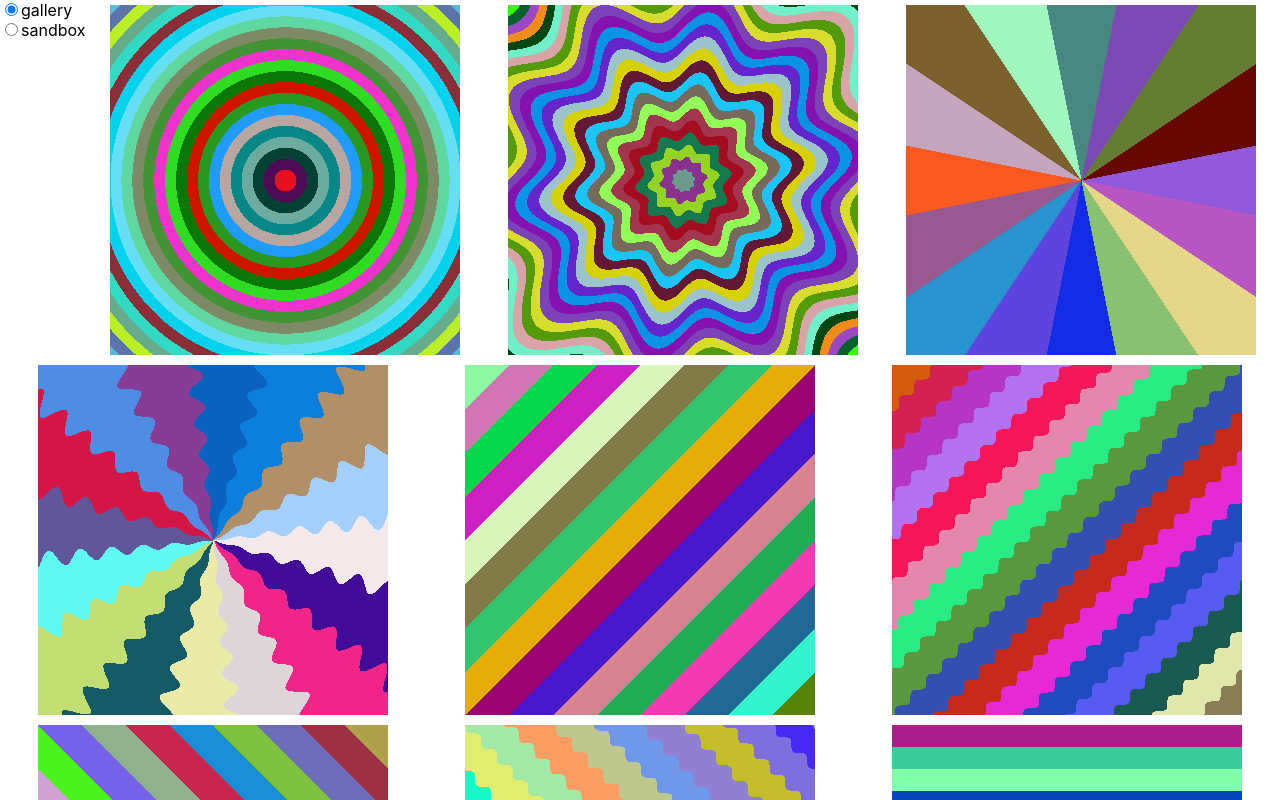
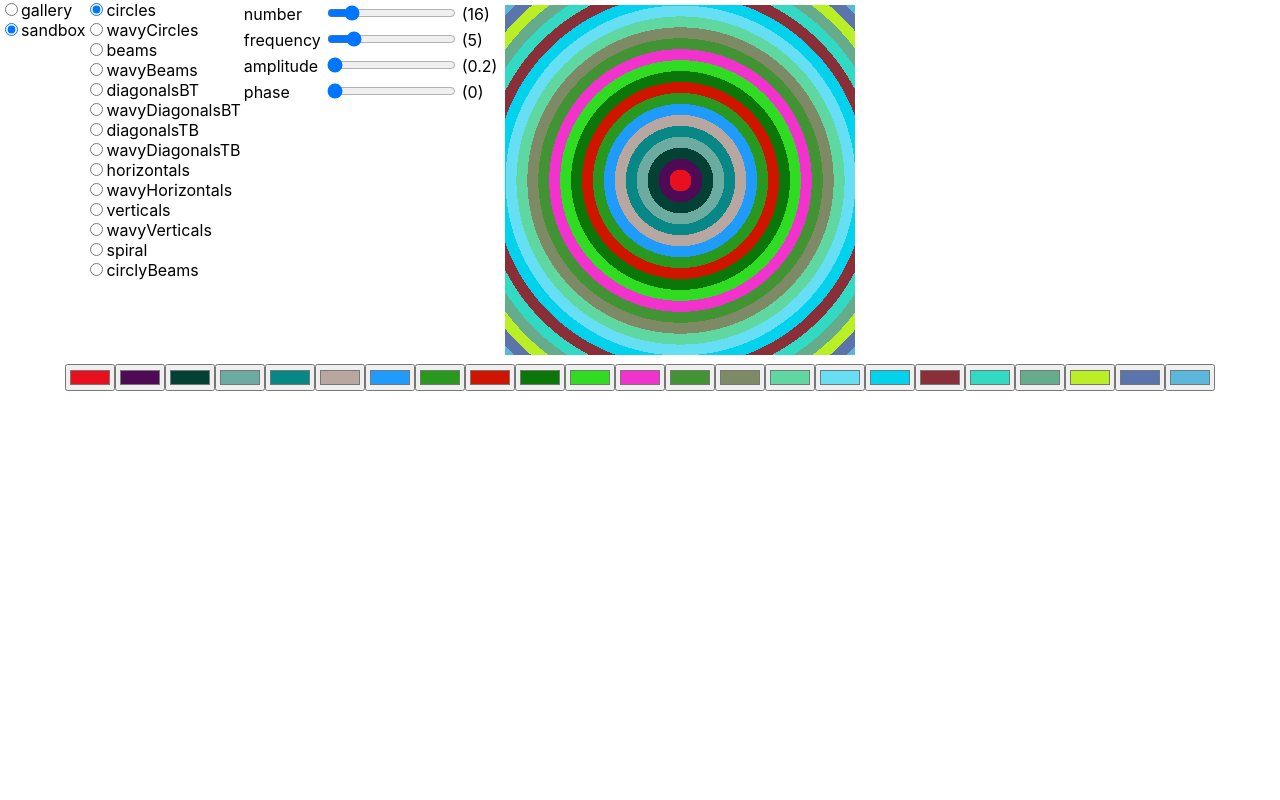
Before and after one commit to CaoimhinK/image, a React (Create React App) app: page / in a window 1280 px wide. Shown: the top 800 px of the page. Built offline with nearby package versions, Linux system fonts and the light colour scheme.

Commit message:
Done things

```diff
--- a/src/App.css
+++ b/src/App.css
@@ -6,7 +6,6 @@
 }
 
 .filter-image {
-  display: flex;
   flex: 1;
   margin: 5px;
   justify-content: center;
--- a/src/App.tsx
+++ b/src/App.tsx
@@ -1,4 +1,4 @@
-import React, {ChangeEvent, useCallback, useState} from "react"
+import React, {ChangeEvent, useCallback, useState, useEffect} from "react"
 
 import Filters, {
   mapFilters,
@@ -11,14 +11,13 @@ import Filters, {
 } from "./filters"
 import "./App.css"
 
-const createImage = (ctx: CanvasRenderingContext2D, filter: Filter, options: FilterOptions) => {
-  const colors: RGBColor[] = []
+const createImage = (ctx: CanvasRenderingContext2D, filter: Filter, options: FilterOptions, inColors?: RGBColor[]) => {
   const imageData = ctx.getImageData(0, 0, WIDTH, HEIGHT)
   for (let x = 0; x < WIDTH; x++) {
     for (let y = 0; y < HEIGHT; y++) {
       const index = (HEIGHT * y + x) << 2
-      const colorIndex = filter(x,y,options)
-      const color = getColor(colorIndex, colors)
+      const colorIndex = filter(x, y, options)
+      const color = getColor(colorIndex, inColors || [])
       imageData.data[index] = color.r
       imageData.data[index + 1] = color.g
       imageData.data[index + 2] = color.b
@@ -28,18 +27,24 @@ const createImage = (ctx: CanvasRenderingContext2D, filter: Filter, options: Fil
   ctx.putImageData(imageData, 0, 0)
 }
 
-const useImage = (filter: Filter, options: FilterOptions) => {
+type ColorState = [RGBColor[], (c: RGBColor[]) => void]
+
+const useImage = (filter: Filter, options: FilterOptions, inColorState?: ColorState, redraw?: boolean) => {
+  const localColorState = useState<RGBColor[]>([])
+  const [colors, setColors] = inColorState || localColorState
   const ref = useCallback((canvas: HTMLCanvasElement) => {
     if (canvas) {
       const ctx = canvas.getContext("2d")
-      if (ctx) createImage(ctx, filter, options)
+      const localColors = colors.concat()
+      if (ctx) createImage(ctx, filter, options, localColors)
+      setColors(localColors)
     }
-  }, [filter, options])
+  }, [filter, options, redraw])
   return ref
 }
 
-const FilterImage: React.FC<{filter: Filter, options?: FilterOptions}> = ({filter, options}) => {
-  const ref = useImage(filter, options || {})
+const FilterImage: React.FC<{filter: Filter, options?: FilterOptions, colorState?: ColorState, redraw?: boolean}> = ({filter, options, colorState, redraw}) => {
+  const ref = useImage(filter, options || {}, colorState, redraw)
   return (
     <div className="filter-image">
       <canvas ref={ref} width={WIDTH} height={HEIGHT}></canvas>
@@ -47,8 +52,15 @@ const FilterImage: React.FC<{filter: Filter, options?: FilterOptions}> = ({filte
   )
 }
 
-const MinMax: any = {
-  phase: {min: 0, max: 360, step: 10}
+interface Constraints {
+  min: number
+  max: number
+  step: number
+}
+
+const MinMax: Record<string, Constraints> = {
+  number: {min: 1, max: 100, step: 1},
+  phase: {min: 0, max: 360, step: 1},
 }
 
 const Option: React.FC<{
@@ -60,43 +72,67 @@ const Option: React.FC<{
   const onValueChange = useCallback((e: ChangeEvent<HTMLInputElement>) => {
     setOptions({
       ...options,
-      [optionKey]: e.target.value,
+      [optionKey]: parseInt(e.target.value),
     })
   }, [options, optionKey, setOptions])
-  return <div key={optionKey}>
-    <label>{optionKey} ({options[optionKey as keyof FilterOptions]})</label>
-    <input type="range" name={optionKey} value={options[optionKey as keyof FilterOptions]} min={min} max={max} step={step} onChange={onValueChange} />
-  </div>
+  return <tr key={optionKey}>
+    <td><label>{optionKey}</label></td>
+    <td><input type="range" name={optionKey} value={options[optionKey as keyof FilterOptions]} min={min} max={max} step={step} onChange={onValueChange} /></td>
+    <td>({options[optionKey as keyof FilterOptions]})</td>
+  </tr>
 }
 
 const SandboxFilters = () => {
   const [sandboxFilter, setSandboxFilter] = useState<keyof typeof Filters>("circles")
-  const [toggle, setToggle] = useState(false)
+  const colorState = useState<RGBColor[]>([])
+  const [redraw, setRedraw] = useState(false)
+  const [colors, setColors] = colorState
   const [options, setOptions] = useState<FilterOptions>({
     number: 16,
-    frequency: 0.2,
-    amplitude: 5,
+    frequency: 5,
+    amplitude: 0.2,
     phase: 0,
   })
   const onChange = useCallback((e: ChangeEvent<HTMLInputElement>) => {
     setSandboxFilter(e.target.value as keyof typeof Filters)
   }, [])
+  const onColorChange = useCallback((e: ChangeEvent<HTMLInputElement>) => {
+    const index = parseInt(e.target.name)
+    const newColors = colors.concat()
+    newColors[index] = RGBColor.fromHex(e.target.value)
+    setColors(newColors)
+  }, [colors])
+  useEffect(() => {
+    const timeout = setTimeout(() => {
+      setRedraw(!redraw)
+    }, 1000 / 1)
+    return () => {
+      clearTimeout(timeout)
+    }
+  }, [redraw])
   return (
     <>
-      <div className="group" onChange={onChange}>
+      <div className="group">
         {Object.keys(Filters).map((key) => {
           return <div key={key} onClick={() => setSandboxFilter(key as keyof typeof Filters)}>
-            <input type="radio" name="filter" value={key} checked={key === sandboxFilter} />
+            <input type="radio" name="filter" value={key} checked={key === sandboxFilter} onChange={onChange} />
             <label>{key}</label>
           </div>
         })}
       </div>
-      <div className="group">
-        {Object.keys(options).map((key) => {
-          return <Option key={key} optionKey={key as keyof FilterOptions} options={options} setOptions={setOptions} />
+      <table style={{display: "block"}}>
+        <tbody>
+          {Object.keys(options).map((key) => {
+            return <Option key={key} optionKey={key as keyof FilterOptions} options={options} setOptions={setOptions} />
+          })}
+        </tbody>
+      </table>
+      <FilterImage filter={Filters[sandboxFilter]} options={options} colorState={colorState} redraw={redraw}/>
+      <div>
+        {colors.map((color: RGBColor, index: number) => {
+          return <input key={index} type="color" value={color.toString()} onChange={onColorChange} name={index.toString()} />
         })}
       </div>
-      <FilterImage filter={Filters[sandboxFilter]} options={options} />
     </>
   )
 }
@@ -104,19 +140,19 @@ const SandboxFilters = () => {
 type mode = "gallery" | "sandbox"
 
 function App() {
-  const [mode, setMode] = useState<mode>("gallery")
+  const [mode, setMode] = useState<mode>("sandbox")
   const onChange = useCallback((e: ChangeEvent<HTMLInputElement>) => {
     setMode(e.target.value as mode)
   }, [])
   return (
     <div className="App">
-      <div className="group" onChange={onChange}>
+      <div className="group">
         <div onClick={() => setMode("gallery")}>
-          <input type="radio" name="mode" value="gallery" checked={mode === "gallery"}/>
+          <input type="radio" name="mode" value="gallery" checked={mode === "gallery"} onChange={onChange} />
           <label>gallery</label>
         </div>
         <div onClick={() => setMode("sandbox")}>
-          <input type="radio" name="mode" value="sandbox" checked={mode === "sandbox"} />
+          <input type="radio" name="mode" value="sandbox" checked={mode === "sandbox"} onChange={onChange} />
           <label>sandbox</label>
         </div>
       </div>
--- a/src/filters.ts
+++ b/src/filters.ts
@@ -3,10 +3,34 @@ export const HEIGHT = 350
 
 const DIAGONAL = Math.sqrt(2 * (WIDTH * WIDTH + HEIGHT * HEIGHT))
 
-export interface RGBColor {
+export class RGBColor {
   r: number
   g: number
   b: number
+
+  constructor(r: number, g: number, b: number) {
+    this.r = r
+    this.g = g
+    this.b = b
+  }
+
+  toString() {
+    const rString = this.r.toString(16).padStart(2, "0")
+    const gString = this.g.toString(16).padStart(2, "0")
+    const bString = this.b.toString(16).padStart(2, "0")
+    return `#${rString}${gString}${bString}`
+  }
+
+  static fromHex(str: string) {
+    const rString = str.substr(1,2)
+    const gString = str.substr(3,2)
+    const bString = str.substr(5,2)
+    return new RGBColor(
+      parseInt(rString, 16),
+      parseInt(gString, 16),
+      parseInt(bString, 16),
+    )
+  }
 }
 
 export interface FilterOptions {
@@ -24,11 +48,11 @@ export const getColor = (index: number, colors: RGBColor[]): RGBColor => {
   if (colors[index]) {
     return colors[index]
   } else {
-    const newColor = {
-      r: Math.round(Math.random() * 255),
-      g: Math.round(Math.random() * 255),
-      b: Math.round(Math.random() * 255),
-    }
+    const newColor = new RGBColor(
+      Math.round(Math.random() * 255),
+      Math.round(Math.random() * 255),
+      Math.round(Math.random() * 255),
+    )
     colors[index] = newColor
     return newColor
   }
@@ -72,51 +96,48 @@ const wavyCircles: Filter = (x, y, options) => {
     thickness,
     number = 8,
     frequency = 10,
-    phase = 3,
+    phase = 0,
     amplitude = 1,
   } = options
   const dx = x - WIDTH / 2
   const dy = y - HEIGHT / 2
-  const phi = Math.atan2(x - WIDTH / 2, y - HEIGHT / 2)
+  const phi = Math.atan2(x - WIDTH / 2, y - HEIGHT / 2) + (phase/360*Math.PI*2)
   const dist = (thickness)
     ? Math.sqrt(dx * dx + dy * dy) / (thickness / 2)
     : Math.sqrt(dx * dx + dy * dy) / (WIDTH / number / 2)
-  const circ = dist + Math.sin(phi * frequency + (phase/360*Math.PI*2)) * dist/10 * amplitude
+  const circ = dist + (Math.sin(phi * frequency) + 1) * dist/10 * amplitude
   return circ
 }
 
 const beams: Filter = (x, y, options) => {
-  const {thickness, number = 16} = options
+  const {thickness, number = 16, phase = 0} = options
   const phi = Math.atan2(x - WIDTH / 2, y - HEIGHT / 2) + Math.PI
-  const deg = phi / (Math.PI * 2) * 360
+  const deg = phi / (Math.PI * 2) * 360 + phase
   if (thickness) {
-    const num = 360 / (thickness || 16)
-    const beam = num * (deg + (360 / num / 2)) / 360
-    return beam % num
+    return deg / thickness % (360 / thickness)
   } else {
-    const beam = number * (deg + (360 / number / 2)) / 360
-    return beam % number
+    return deg / (360 / number) % number
   }
 }
 
 const wavyBeams: Filter = (x, y, options) => {
-  const {thickness, number = 16} = options
+  const {thickness, number = 16, phase = 0} = options
   const dx = x - WIDTH / 2
   const dy = y - HEIGHT / 2
   const dist = Math.sqrt(dx * dx + dy * dy)
-  const phi = Math.atan2(x - WIDTH / 2, y - HEIGHT / 2) + Math.PI
-  const deg = (phi / (Math.PI * 2) * 360)
+  const phi = Math.atan2(x - WIDTH / 2, y - HEIGHT / 2)
+  const deg = (phi / (Math.PI * 2) * 360) + phase
   if (thickness) {
-    const wavy = wave(deg + (360 / thickness), dist, 3, 0.2) / thickness
+    const wavy = wave(deg, dist, 3, 0.2) / thickness
     return wavy % (360 / thickness)
   } else {
-    const wavy = wave(deg + number, dist, 3, 0.2) / (360 / number)
+    const wavy = wave(deg, dist, 3, 0.2) / (360 / number)
     return wavy % number
   }
 }
 
 const wave = (val: number, ref: number, amp = 1, freq = 1, phase = 0) => {
-  const wave = Math.sin(freq * ref + phase) * amp
+  const wave = (Math.sin(freq * ref + phase) + 1) * amp
   return val + wave
 }
 
@@ -193,11 +214,11 @@ const wavyVerticals: Filter = (x, y, options) => {
 }
 
 const spiral: Filter = (x, y, options) => {
-  const {thickness, number = 16} = options
+  const {thickness, number = 16, phase = 0} = options
   const dx = x - WIDTH / 2
   const dy = y - HEIGHT / 2
   const dist = Math.sqrt(dx * dx + dy * dy)
-  const phi = Math.atan2(x - WIDTH / 2, y - HEIGHT / 2) + Math.PI
+  const phi = Math.atan2(x - WIDTH / 2, y - HEIGHT / 2) + Math.PI + (phase/360 * Math.PI * 2)
   const beam = (phi / (Math.PI * 2) * 360)
   if (thickness) {
     const num = 360 / thickness
```
Also changed, not shown: 1 other file (tests, documents, lock files or other folders).
